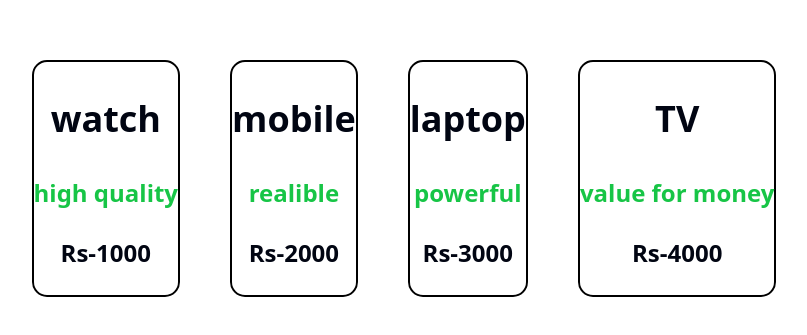
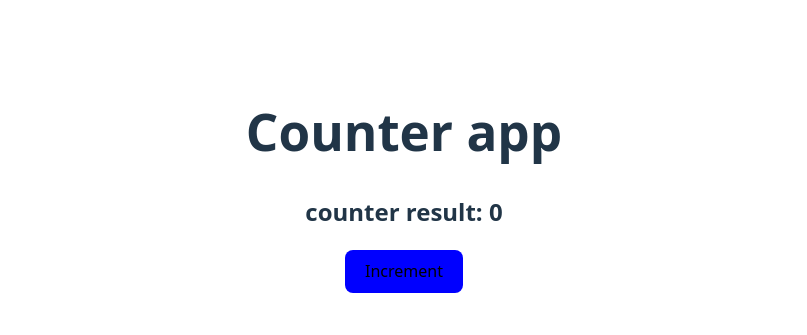
Before and after one commit to Abhay9326397439/react-practice, a React (Vite) app: page / in a window 1280 px wide. Shown: the part 219-554 px from the top of the page, without its empty margins (236-1043 px from the left). Built offline with nearby package versions, Linux system fonts and the light colour scheme.

Commit message:
modified files

```diff
--- a/src/App.jsx
+++ b/src/App.jsx
@@ -1,9 +1,9 @@
 import './App.css'
-import Product from './Product.jsx'
+import Counter from './Counter';
 function App() {
   return (
     <>
-      <Product />
+    <Counter />
     </>
   );
 }
--- /dev/null
+++ b/src/Counter.jsx
@@ -0,0 +1,22 @@
+import { useState } from "react";
+
+export default function Counter() {
+    let [count,setCount]=useState(0);
+
+    let increment= ()=>{
+        setCount(count+1);
+      }
+
+      let Styles={
+         backgroundColor: "blue",
+      }
+
+      return(
+        <div>
+            <h1>Counter app</h1>
+            <h2> counter result: {count}</h2>
+            <button  style={Styles} onClick={increment}>Increment</button>
+        </div>
+      );
+
+}
```
Also changed, not shown: src/Login.jsx (+2 -12 lines).
